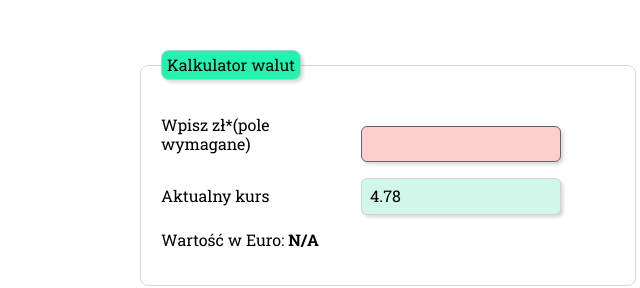
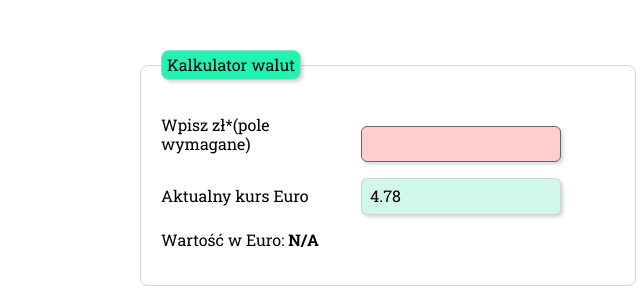
Before and after one commit to Mateusszzp/3-module, a plain HTML site: page index.html in a window 1280 px wide. Shown: the top 288 px of the page, 252-892 px from the left. Drawn offline with nearby package versions, Linux system fonts and the light colour scheme.

Commit message:
add description

```diff
--- a/index.html
+++ b/index.html
@@ -29,7 +29,7 @@
                     class="js-field formField" type="number" name="zl" min="1" step="any">
                 </p>
                 <lebel>
-                    <span class="form__lebelText"> Aktualny kurs </span><input class="js-currency formCurrency"
+                    <span class="form__lebelText"> Aktualny kurs Euro</span><input class="js-currency formCurrency"
                         type="number" name="Euro" step="any" readonly value="4.78">
                 </lebel>
                 <p> Wartość w Euro: <strong class="js-result formResult">N/A</strong></p>
```
